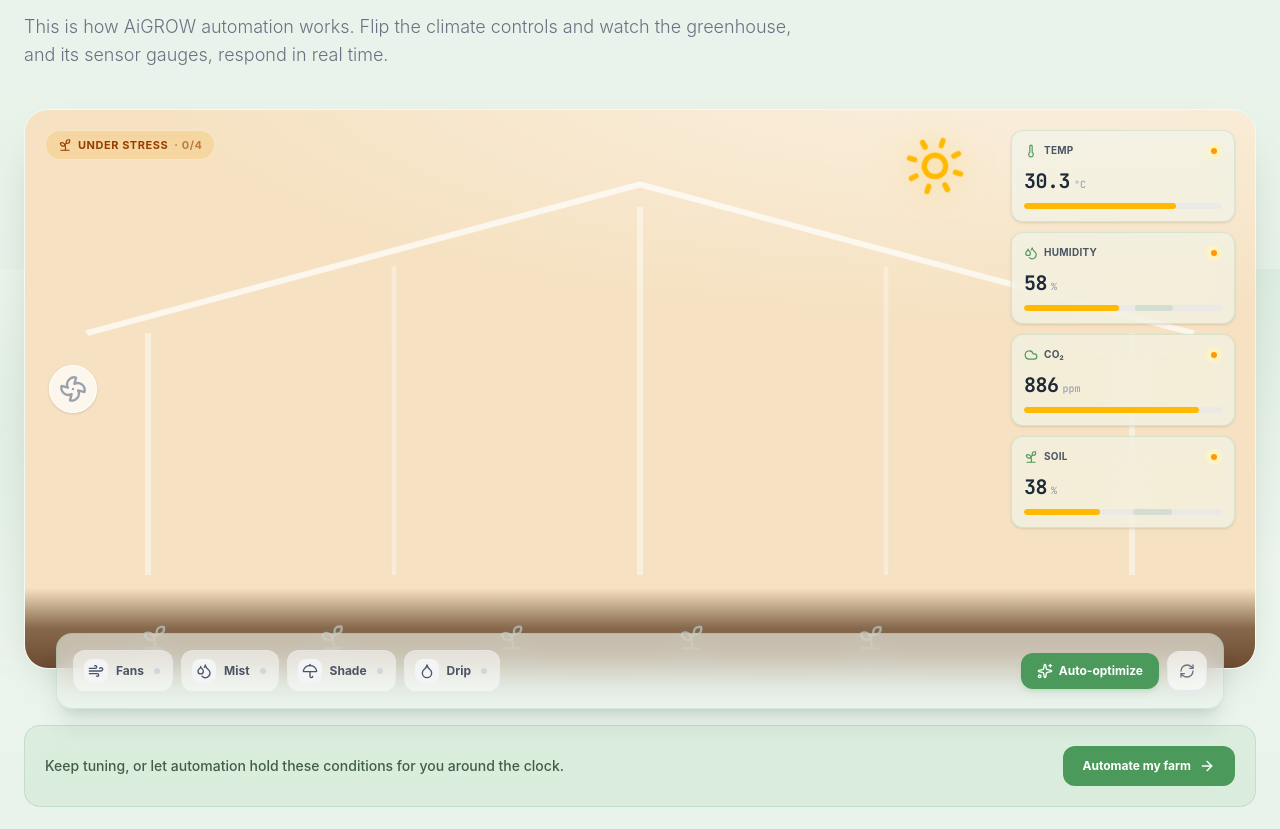
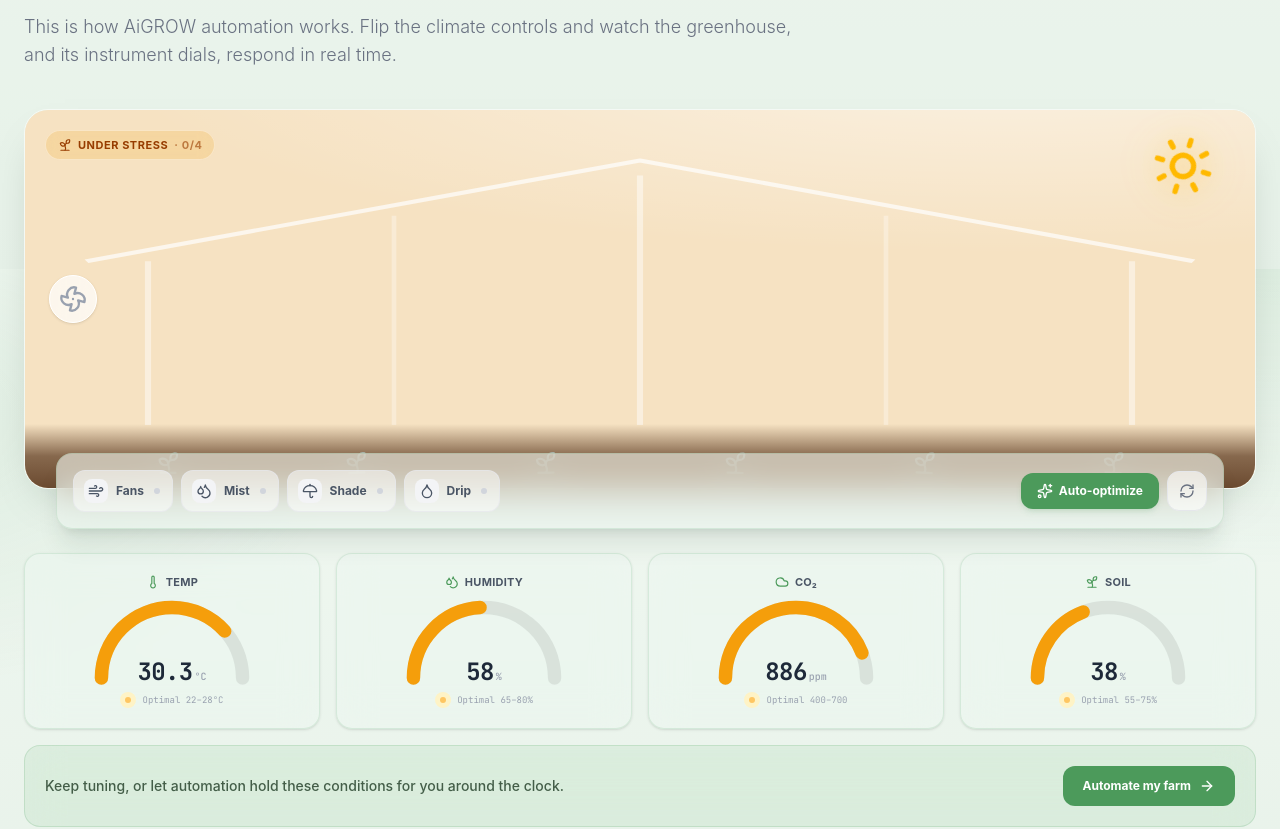
Before and after one commit to Vihanga13/AIGrow---Codegen, a React (Vite) app: page / in a window 1280 px wide. Shown: the part 3731-4560 px from the top of the page. Built offline with nearby package versions, Linux system fonts and the light colour scheme.

Commit message:
feat: Update GreenhouseSimulator and HomeView components with enhanced UI elements and interactivity

```diff
--- a/src/components/GreenhouseSimulator.tsx
+++ b/src/components/GreenhouseSimulator.tsx
@@ -49,45 +49,56 @@ const CONTROL_LIST: { key: keyof Controls; label: string; short: string; icon: t
   { key: 'irrigation', label: 'Drip Irrigation', short: 'Drip', icon: Droplet }
 ];
 
-// Compact HUD gauge — used both as an overlay (desktop) and a strip (mobile)
-function GaugeChip({ m, baseValue }: { m: Metric; baseValue: number }) {
+// Semicircular dashboard gauge (arc fills toward the current reading)
+const ARC = 131.95; // length of the semicircle arc (r = 42)
+function GaugeDial({ m, baseValue }: { m: Metric; baseValue: number }) {
   const pct = Math.min(100, Math.max(0, ((m.value - m.min) / (m.max - m.min)) * 100));
-  const bandLeft = ((m.optLow - m.min) / (m.max - m.min)) * 100;
-  const bandWidth = ((m.optHigh - m.optLow) / (m.max - m.min)) * 100;
   const inRange = baseValue >= m.optLow && baseValue <= m.optHigh;
   const Icon = m.icon;
   return (
     <motion.div
       animate={{ borderColor: inRange ? 'rgba(76,154,91,0.4)' : 'rgba(76,154,91,0.14)' }}
-      className="glass rounded-xl p-3 shadow-sm"
+      className="glass rounded-2xl p-5 flex flex-col items-center shadow-sm"
     >
-      <div className="flex items-center justify-between mb-2">
-        <span className="flex items-center gap-1.5 font-sans text-[10px] font-bold text-gray-600 uppercase tracking-wide">
+      <span className="flex items-center gap-1.5 font-sans text-[11px] font-bold text-gray-600 uppercase tracking-wide mb-1">
         <Icon className="h-3.5 w-3.5 text-emerald-600" />
         {m.label}
       </span>
-        <span className={`flex h-4 w-4 items-center justify-center rounded-full ${inRange ? 'bg-emerald-100 text-emerald-700' : 'bg-amber-100 text-amber-700'}`}>
-          {inRange ? <Check className="h-2.5 w-2.5" /> : <span className="h-1.5 w-1.5 rounded-full bg-amber-500 animate-pulse" />}
-        </span>
-      </div>
-      <div className="flex items-baseline gap-1 mb-2">
+
+      <div className="relative w-full max-w-[168px]">
+        <svg viewBox="0 0 100 56" className="w-full">
+          <path d="M8 50 A 42 42 0 0 1 92 50" fill="none" stroke="rgba(0,0,0,0.08)" strokeWidth="8" strokeLinecap="round" />
+          <motion.path
+            d="M8 50 A 42 42 0 0 1 92 50"
+            fill="none"
+            stroke={inRange ? '#4C9A5B' : '#F59E0B'}
+            strokeWidth="8"
+            strokeLinecap="round"
+            strokeDasharray={ARC}
+            animate={{ strokeDashoffset: ARC * (1 - pct / 100) }}
+            transition={{ type: 'spring', stiffness: 90, damping: 18 }}
+          />
+        </svg>
+        <div className="absolute inset-x-0 bottom-0 flex flex-col items-center">
+          <div className="flex items-baseline gap-0.5">
             <motion.span
               key={m.display}
               initial={{ opacity: 0.5, y: 2 }}
               animate={{ opacity: 1, y: 0 }}
-          className={`font-mono text-xl font-black tracking-tight ${inRange ? 'text-emerald-600' : 'text-gray-800'}`}
+              className={`font-mono text-2xl font-black tracking-tight ${inRange ? 'text-emerald-600' : 'text-gray-800'}`}
             >
               {m.display}
             </motion.span>
             <span className="font-mono text-[10px] text-gray-400 font-medium">{m.unit}</span>
           </div>
-      <div className="relative h-1.5 w-full rounded-full bg-gray-200/70 overflow-hidden">
-        <div className="absolute inset-y-0 rounded-full bg-emerald-500/15" style={{ left: `${bandLeft}%`, width: `${bandWidth}%` }} />
-        <motion.div
-          className={`absolute inset-y-0 left-0 rounded-full ${inRange ? 'bg-emerald-500' : 'bg-amber-400'}`}
-          animate={{ width: `${pct}%` }}
-          transition={{ type: 'spring', stiffness: 120, damping: 20 }}
-        />
+        </div>
+      </div>
+
+      <div className="flex items-center gap-1.5 mt-1">
+        <span className={`flex h-4 w-4 items-center justify-center rounded-full ${inRange ? 'bg-emerald-100 text-emerald-700' : 'bg-amber-100 text-amber-700'}`}>
+          {inRange ? <Check className="h-2.5 w-2.5" /> : <span className="h-1.5 w-1.5 rounded-full bg-amber-500 animate-pulse" />}
+        </span>
+        <span className="font-mono text-[9px] text-gray-400">Optimal {m.optLabel}</span>
       </div>
     </motion.div>
   );
@@ -163,23 +174,18 @@ export default function GreenhouseSimulator({ onNavigate }: GreenhouseSimulatorP
             Take the controls of a smart greenhouse
           </h2>
           <p className="font-sans text-gray-500 font-light text-base md:text-lg">
-            This is how AiGROW automation works. Flip the climate controls and watch the greenhouse, and its sensor gauges, respond in real time.
+            This is how AiGROW automation works. Flip the climate controls and watch the greenhouse, and its instrument dials, respond in real time.
           </p>
         </motion.div>
 
-        {/* IMMERSIVE MISSION-CONTROL STAGE */}
+        {/* Wide cinematic greenhouse banner */}
         <motion.div
           initial={{ opacity: 0, y: 24 }}
           whileInView={{ opacity: 1, y: 0 }}
           viewport={{ once: true, margin: '-100px' }}
           transition={{ duration: 0.6 }}
-          className="relative"
-        >
-          {/* Living greenhouse canvas */}
-          <motion.div
           animate={{ boxShadow: allOptimal ? '0 0 0 3px rgba(76,154,91,0.35), 0 30px 60px -30px rgba(76,154,91,0.5)' : '0 20px 45px -25px rgba(15,30,18,0.35)' }}
-            transition={{ duration: 0.6 }}
-            className="relative h-[440px] sm:h-[500px] lg:h-[560px] rounded-3xl overflow-hidden border border-white/50"
+          className="relative h-[300px] sm:h-[340px] lg:h-[380px] rounded-3xl overflow-hidden border border-white/50"
         >
           {/* Sky */}
           <motion.div className="absolute inset-0" animate={{ backgroundColor: sky }} transition={{ duration: 1 }} />
@@ -187,7 +193,7 @@ export default function GreenhouseSimulator({ onNavigate }: GreenhouseSimulatorP
 
           {/* Sun */}
           <motion.div
-              className="absolute top-6 right-8 lg:right-72"
+            className="absolute top-6 right-10"
             animate={{ opacity: controls.shade ? 0.3 : 1, scale: controls.shade ? 0.88 : 1, rotate: 360 }}
             transition={{ opacity: { duration: 0.6 }, scale: { duration: 0.6 }, rotate: { repeat: Infinity, ease: 'linear', duration: 40 } }}
           >
@@ -243,10 +249,10 @@ export default function GreenhouseSimulator({ onNavigate }: GreenhouseSimulatorP
                 {[18, 30, 44, 58, 70, 82].map((leftPct, i) => (
                   <motion.span
                     key={leftPct}
-                      className="absolute bottom-40 h-2.5 w-2.5 rounded-full bg-white/70 blur-[2px]"
+                    className="absolute bottom-24 h-2.5 w-2.5 rounded-full bg-white/70 blur-[2px]"
                     style={{ left: `${leftPct}%` }}
                     initial={{ opacity: 0, y: 0 }}
-                      animate={{ opacity: [0, 0.8, 0], y: [-4, -50] }}
+                    animate={{ opacity: [0, 0.8, 0], y: [-4, -46] }}
                     exit={{ opacity: 0 }}
                     transition={{ repeat: Infinity, duration: 2.4, delay: i * 0.28, ease: 'easeOut' }}
                   />
@@ -258,16 +264,16 @@ export default function GreenhouseSimulator({ onNavigate }: GreenhouseSimulatorP
           {/* Irrigation drips */}
           <AnimatePresence>
             {controls.irrigation && (
-                <div className="absolute inset-x-0 top-[48%] z-20 pointer-events-none">
-                  {[28, 50, 72].map((leftPct, i) => (
+              <div className="absolute inset-x-0 top-[45%] z-20 pointer-events-none">
+                {[24, 40, 56, 72].map((leftPct, i) => (
                   <motion.span
                     key={leftPct}
                     className="absolute h-3 w-1 rounded-full bg-sky-400/80"
                     style={{ left: `${leftPct}%` }}
                     initial={{ y: 0, opacity: 0 }}
-                      animate={{ y: [0, 80], opacity: [0, 1, 0] }}
+                    animate={{ y: [0, 70], opacity: [0, 1, 0] }}
                     exit={{ opacity: 0 }}
-                      transition={{ repeat: Infinity, duration: 1.1, delay: i * 0.35, ease: 'easeIn' }}
+                    transition={{ repeat: Infinity, duration: 1.1, delay: i * 0.3, ease: 'easeIn' }}
                   />
                 ))}
               </div>
@@ -275,11 +281,11 @@ export default function GreenhouseSimulator({ onNavigate }: GreenhouseSimulatorP
           </AnimatePresence>
 
           {/* Soil */}
-            <div className="absolute bottom-0 inset-x-0 h-20 z-10 bg-gradient-to-t from-[#6b4a30] via-[#6b4a30]/80 to-transparent" />
+          <div className="absolute bottom-0 inset-x-0 h-16 z-10 bg-gradient-to-t from-[#6b4a30] via-[#6b4a30]/80 to-transparent" />
 
           {/* Plants */}
-            <div className="absolute bottom-4 left-0 right-0 lg:right-64 z-20 flex items-end justify-around px-10">
-              {[0, 1, 2, 3, 4].map((i) => (
+          <div className="absolute bottom-3 inset-x-0 z-20 flex items-end justify-around px-12">
+            {[0, 1, 2, 3, 4, 5].map((i) => (
               <motion.div
                 key={i}
                 animate={{ scale: plantScale, rotate: [-2.5, 2.5, -2.5], color: plantColor }}
@@ -290,15 +296,8 @@ export default function GreenhouseSimulator({ onNavigate }: GreenhouseSimulatorP
                 }}
                 style={{ transformOrigin: 'bottom center', color: plantColor }}
               >
-                  <Sprout className="h-10 w-10" />
+                <Sprout className="h-9 w-9" />
               </motion.div>
-              ))}
-            </div>
-
-            {/* Gauge HUD overlay (desktop) */}
-            <div className="hidden lg:flex absolute top-5 right-5 z-30 flex-col gap-2.5 w-56">
-              {metrics.map((m) => (
-                <GaugeChip key={m.key} m={m} baseValue={baseByKey[m.key]} />
             ))}
           </div>
         </motion.div>
@@ -346,12 +345,11 @@ export default function GreenhouseSimulator({ onNavigate }: GreenhouseSimulatorP
             </button>
           </div>
         </div>
-        </motion.div>
 
-        {/* Gauge strip (mobile) */}
-        <div className="lg:hidden grid grid-cols-2 gap-3 mt-4">
+        {/* Instrument dial cluster */}
+        <div className="grid grid-cols-2 md:grid-cols-4 gap-4 mt-6">
           {metrics.map((m) => (
-            <GaugeChip key={m.key} m={m} baseValue={baseByKey[m.key]} />
+            <GaugeDial key={m.key} m={m} baseValue={baseByKey[m.key]} />
           ))}
         </div>
 
--- a/src/components/Navbar.tsx
+++ b/src/components/Navbar.tsx
@@ -254,7 +254,7 @@ export default function Navbar({ currentPage, onNavigate }: NavbarProps) {
         </div>
 
         {/* ISLAND 2 — CENTER NAVIGATION (desktop) */}
-        <div className={`${islandShell} hidden md:flex items-center gap-1 px-2.5 py-2`}>
+        <div className={`${islandShell} hidden xl:flex items-center gap-1 px-2.5 py-2`}>
           {/* Home */}
           <button
             id="nav-item-home"
@@ -358,7 +358,7 @@ export default function Navbar({ currentPage, onNavigate }: NavbarProps) {
         </div>
 
         {/* ISLAND 3 — ACTIONS (desktop) */}
-        <div className={`${islandShell} hidden md:flex items-center gap-2 px-2.5 py-2`}>
+        <div className={`${islandShell} hidden xl:flex items-center gap-2 px-2.5 py-2`}>
 
           {/* Live Farm Monitor */}
           <div className="relative">
@@ -523,7 +523,7 @@ export default function Navbar({ currentPage, onNavigate }: NavbarProps) {
         <button
           id="nav-mobile-toggle"
           onClick={() => setIsOpen(!isOpen)}
-          className={`${islandShell} md:hidden flex items-center justify-center w-12 h-12 transition-colors ${
+          className={`${islandShell} xl:hidden flex items-center justify-center w-12 h-12 transition-colors ${
             isDarkTheme ? 'text-white' : 'text-gray-700'
           }`}
           aria-label="Toggle Menu"
@@ -540,7 +540,7 @@ export default function Navbar({ currentPage, onNavigate }: NavbarProps) {
             animate={{ opacity: 1, y: 0 }}
             exit={{ opacity: 0, y: -10 }}
             transition={{ duration: 0.2 }}
-            className="md:hidden mx-4 mt-3 bg-white border border-gray-100 rounded-3xl shadow-2xl z-50 overflow-y-auto max-h-[calc(100vh-120px)]"
+            className="xl:hidden mx-4 mt-3 bg-white border border-gray-100 rounded-3xl shadow-2xl z-50 overflow-y-auto max-h-[calc(100vh-120px)]"
           >
           <div className="flex flex-col p-5 gap-3">
             {/* Home */}
```
Also changed, not shown: src/components/HomeView.tsx (+78 -9 lines). Lines whose indentation alone changed are shown as unchanged.
